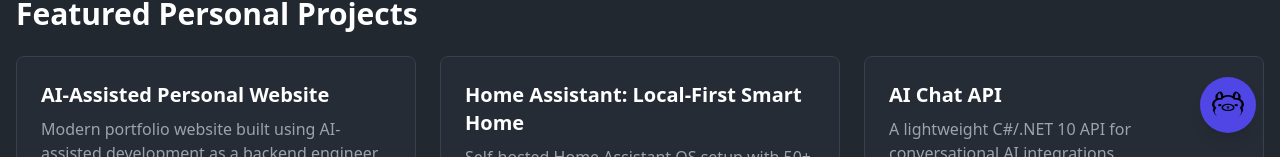
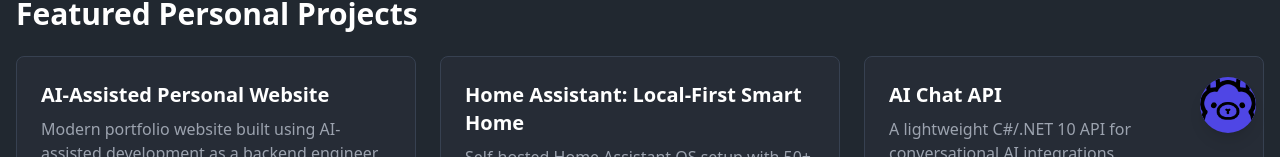
Before and after one commit to pedroduartek/personal-website.ai, a React (Vite) app in the folder apps/web/: page / in a window 1280 px wide. Shown: the part 643-800 px from the top of the page. Built offline with nearby package versions, Linux system fonts and the light colour scheme.

Commit message:
fix: enhance button styling and image rendering in ChatWidget

```diff
--- a/apps/web/src/components/ChatWidget.tsx
+++ b/apps/web/src/components/ChatWidget.tsx
@@ -233,7 +233,7 @@ export default function ChatWidget() {
         type="button"
         aria-label={open ? 'Close chat' : 'Open chat'}
         onClick={() => setOpen((v) => !v)}
-        className="fixed right-6 bottom-6 z-50 flex h-14 w-14 items-center justify-center rounded-full bg-indigo-600 p-2 text-white shadow-lg hover:bg-indigo-500 focus:outline-none"
+        className="fixed right-6 bottom-6 z-50 flex h-14 w-14 items-center justify-center rounded-full bg-indigo-600 text-white shadow-lg hover:bg-indigo-500 focus:outline-none overflow-hidden"
       >
         {open ? (
           // X icon
@@ -256,7 +256,7 @@ export default function ChatWidget() {
           <img
             src={ollamaIcon}
             alt="Chat bot"
-            className="h-8 w-8 rounded-full"
+            className="h-full w-full object-cover rounded-full"
           />
         )}
       </button>
```
